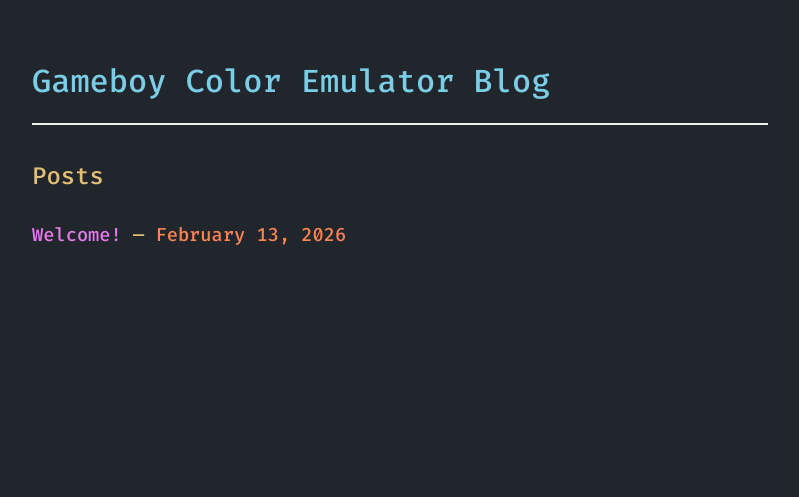
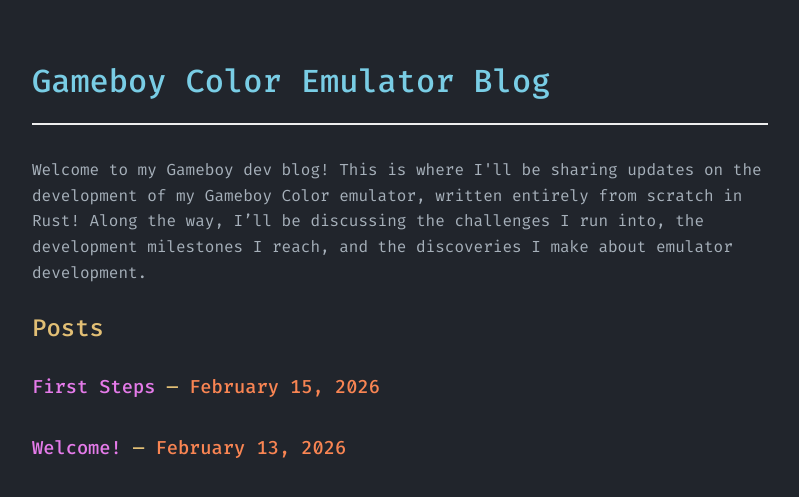
Before and after one commit to husaamkhan/gameboy-blog, a Jekyll site: the page built from index.html, in a window 1280 px wide. Shown: the top 497 px of the page, without its empty margins (240-1039 px from the left). Built offline with Jekyll 4.4.1, drawn with Linux system fonts in a browser that asks for light colours.

Commit message:
Added an about paragraph to index.html and first steps post

```diff
--- a/assets/css/style.css
+++ b/assets/css/style.css
@@ -81,3 +81,7 @@
 ul li {
   margin-bottom: 0.5rem;
 }
+
+p {
+  margin-bottom: 0.75rem;
+}
--- a/index.html
+++ b/index.html
@@ -2,6 +2,8 @@
 layout: default
 title: Home
 ---
+<p>Welcome to my Gameboy dev blog! This is where I'll be sharing updates on the development of my Gameboy Color emulator, written entirely from scratch in Rust! Along the way, I’ll be discussing the challenges I run into, the development milestones I reach, and the discoveries I make about emulator development.</p>
+
 <h2>Posts</h2>
 {% for post in site.posts %}
   <article>
```
Also changed, not shown: _posts/2026-02-15-firststeps.md (added, +19 -0 lines), assets/gameboy_emulator_uml_class_diagram.jpg (added).
